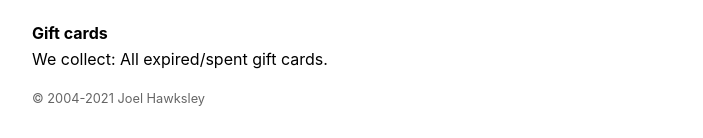
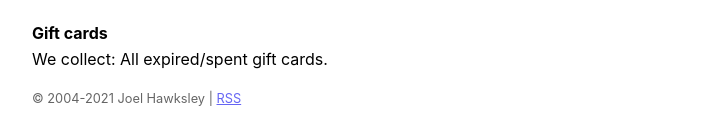
Before and after one commit to joelhawksley/identity, a Jekyll site: the page built from recycle.md, in a window 1280 px wide and 900 px high, scrolled down 7062 px. Shown: the part 759-897 px from the top of the window, without its empty margins (288-991 px from the left). Built offline with Jekyll 4.4.1, drawn with Linux system fonts in a browser that asks for light colours.

Commit message:
add RSS link to footer

```diff
--- a/_layouts/default.html
+++ b/_layouts/default.html
@@ -136,6 +136,6 @@
       {% endif %}
     </header>
     {{ content }}
-    <footer style="font-size: .8rem; margin-bottom: 2rem; opacity: 0.6;">&copy; 2004-{{ 'now' | date: "%Y" }} Joel Hawksley</footer>
+    <footer style="font-size: .8rem; margin-bottom: 2rem; opacity: 0.6;">&copy; 2004-{{ 'now' | date: "%Y" }} Joel Hawksley | <a href="/feed.xml" target="_blank">RSS</a></footer>
   </body>
 </html>
```
Also changed, not shown: Gemfile.lock.
